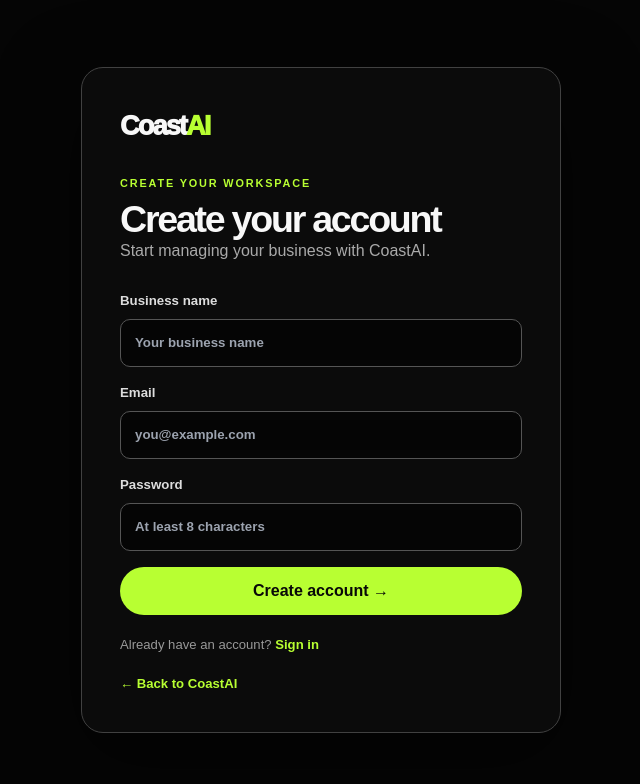
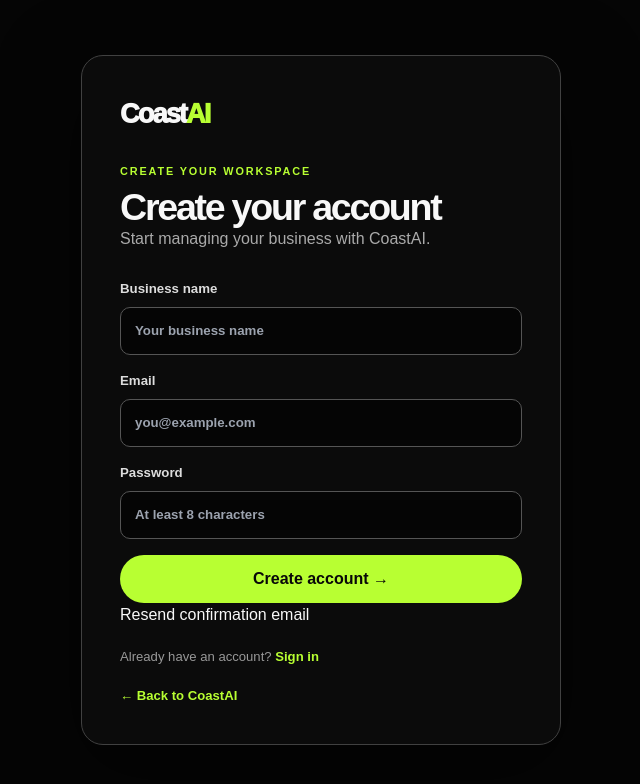
Before and after one commit to biihafidh/CoastAI-AUTOMATION, a Next.js app: page /signup in a window 1280 px wide. Shown: the top 784 px of the page, without its empty margins (319-959 px from the left). Built offline with nearby package versions, Linux system fonts and the light colour scheme.

Commit message:
Add production-safe resend confirmation email action

```diff
--- a/src/app/signup/page.tsx
+++ b/src/app/signup/page.tsx
@@ -12,7 +12,15 @@ export default function SignupPage() {
   const [error, setError] = useState("");
   const [message, setMessage] = useState("");
   const [busy, setBusy] = useState(false);
+  const [resending, setResending] = useState(false);
   const router = useRouter();
+
+  function getConfirmationRedirect() {
+    return new URL(
+      "/auth/callback?next=/dashboard",
+      window.location.origin
+    ).toString();
+  }
 
   async function submit(event: FormEvent<HTMLFormElement>) {
     event.preventDefault();
@@ -22,17 +30,12 @@ export default function SignupPage() {
 
     try {
       const supabase = createClient();
-      const emailRedirectTo = new URL(
-        "/auth/callback?next=/dashboard",
-        window.location.origin
-      ).toString();
-
       const { data, error: signupError } = await supabase.auth.signUp({
         email,
         password,
         options: {
           data: { business_name: businessName },
-          emailRedirectTo
+          emailRedirectTo: getConfirmationRedirect()
         }
       });
 
@@ -42,12 +45,37 @@ export default function SignupPage() {
         router.push("/dashboard");
         router.refresh();
       } else {
-        setMessage("Your account was created. Check your email for a confirmation link before signing in.");
+        setMessage("Your account was created. Check your email for a confirmation link. If you received an earlier link that points to localhost, use the Resend confirmation email option below.");
       }
     } catch (err) {
       setError(err instanceof Error ? err.message : "Sign up failed. Please try again.");
     } finally {
       setBusy(false);
+    }
+  }
+
+  async function resendConfirmation() {
+    setError("");
+    setMessage("");
+    if (!email.trim()) {
+      setError("Enter your registration email above first.");
+      return;
+    }
+
+    setResending(true);
+    try {
+      const supabase = createClient();
+      const { error: resendError } = await supabase.auth.resend({
+        type: "signup",
+        email: email.trim(),
+        options: { emailRedirectTo: getConfirmationRedirect() }
+      });
+      if (resendError) throw resendError;
+      setMessage("A new confirmation email has been requested. Open the newest email and use its confirmation link. Check Spam or Junk too.");
+    } catch (err) {
+      setError(err instanceof Error ? err.message : "Unable to resend the confirmation email.");
+    } finally {
+      setResending(false);
     }
   }
 
@@ -70,6 +98,9 @@ export default function SignupPage() {
           </label>
           <button disabled={busy}>{busy ? "Creating account…" : "Create account →"}</button>
         </form>
+        <button type="button" className="auth-secondary-button" disabled={resending} onClick={resendConfirmation}>
+          {resending ? "Requesting email…" : "Resend confirmation email"}
+        </button>
         {error && <p className="auth-message">{error}</p>}
         {message && <p className="auth-message">{message}</p>}
         <p className="auth-foot">Already have an account? <Link href="/login">Sign in</Link></p>
```
